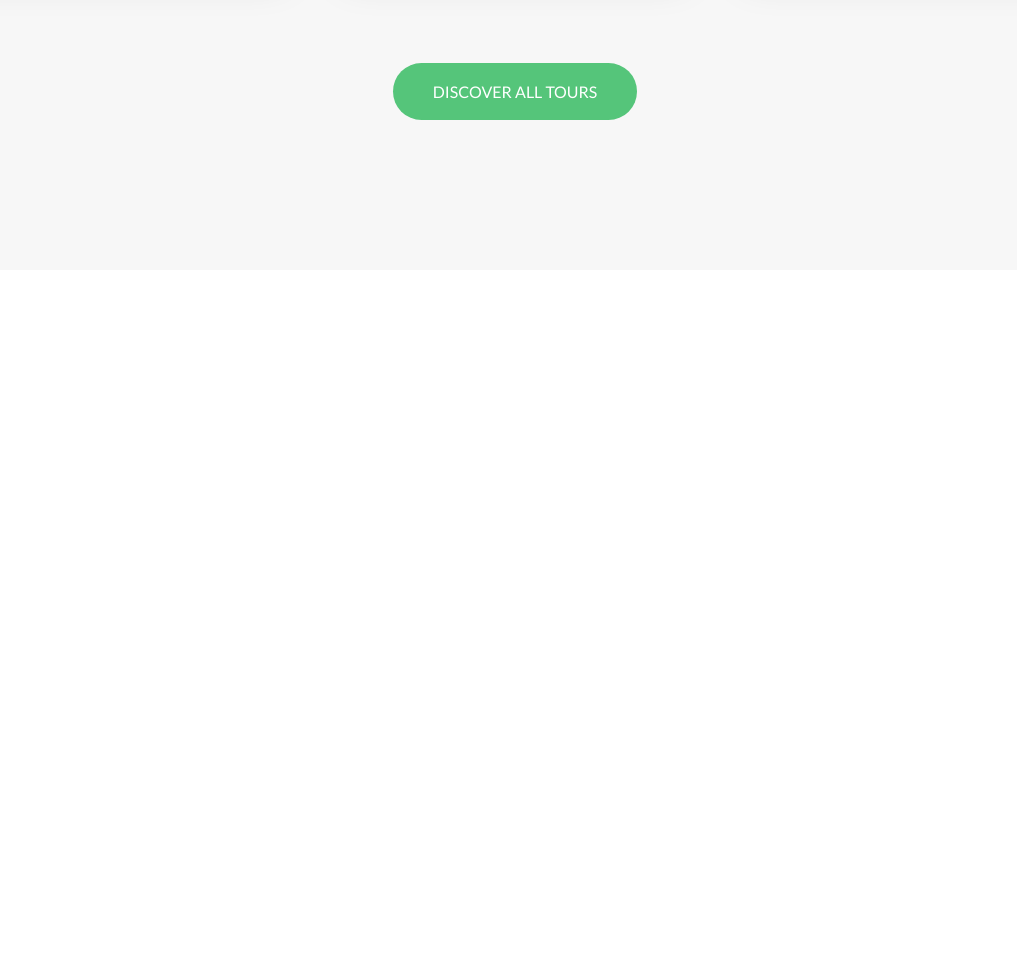
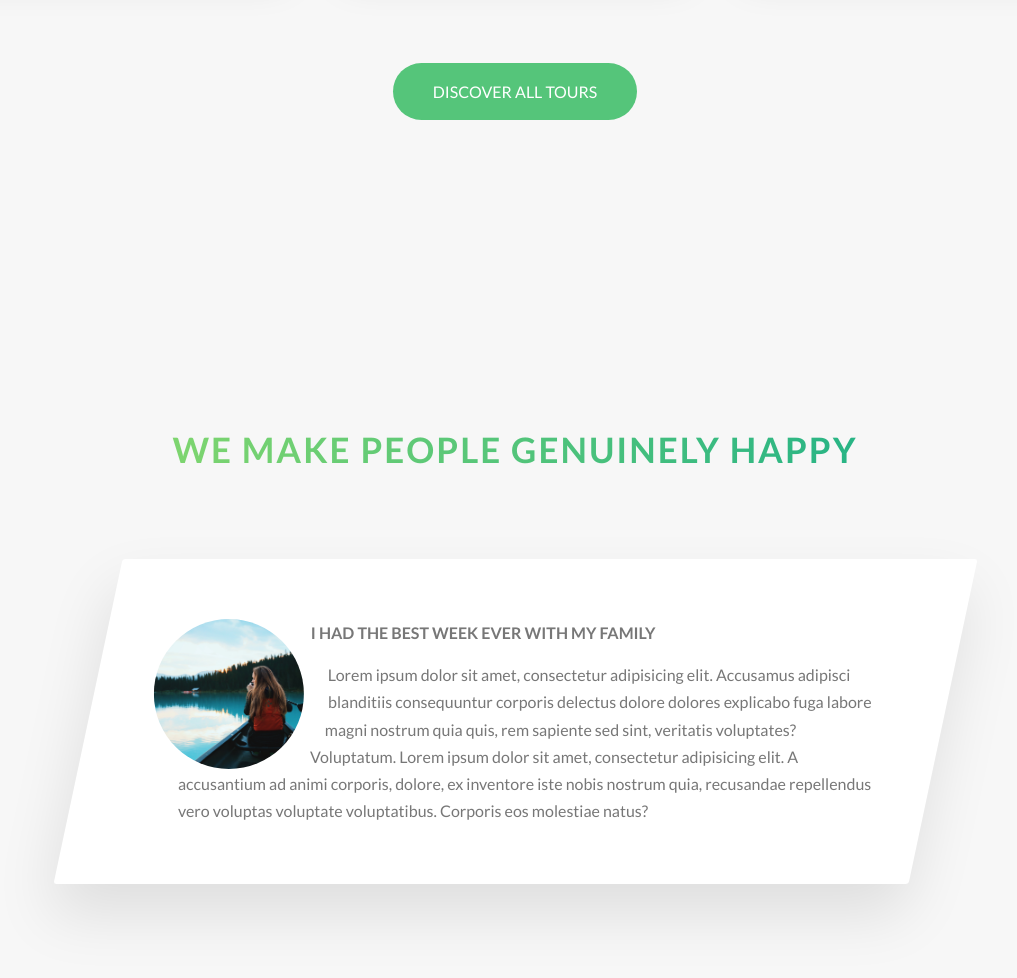
Before and after one commit to TestPlan/natours, a website: page index.html in a window 1280 px wide. Shown: the part 3061-4039 px from the top of the page, without its empty margins (125-1142 px from the left). Before the commit the page ends 3361 px from the top, so only its background shows below. Drawn offline with Linux system fonts and the light colour scheme.

Commit message:
finished top portion of story section

```diff
--- a/index.html
+++ b/index.html
@@ -203,6 +203,29 @@
       <a href="#" class="btn btn--green">Discover all tours</a>
     </div>
   </section>
+
+  <section class="section-stories">
+    <div class="util-center-text util-margin-bottom-big">
+      <h2 class="heading-secondary">
+        We make people genuinely happy
+      </h2>
+    </div>
+
+    <div class="row">
+      <div class="story">
+        <figure class="story__shape">
+          <img src="img/nat-8.jpg" alt="Person on a tour" class="story__img">
+        </figure>
+        <div class="story__text">
+          <h3 class="heading-tertiary util-margin-bottom-small">I had the best week ever with my family</h3>
+          <p>
+            Lorem ipsum dolor sit amet, consectetur adipisicing elit. Accusamus adipisci blanditiis consequuntur corporis delectus dolore dolores explicabo fuga labore magni nostrum quia quis, rem sapiente sed sint, veritatis voluptates?
+            Voluptatum. Lorem ipsum dolor sit amet, consectetur adipisicing elit. A accusantium ad animi corporis, dolore, ex inventore iste nobis nostrum quia, recusandae repellendus vero voluptas voluptate voluptatibus. Corporis eos molestiae natus?
+          </p>
+        </div>
+      </div>
+    </div>
+  </section>
 </main>
 
 <!--<section class="grid-test">-->
--- /dev/null
+++ b/sass/components/_story.scss
@@ -0,0 +1,29 @@
+.story {
+  background-color: $color-white;
+  border-radius: 3px;
+  box-shadow: 0 3rem 6rem rgba($color-black, .1);
+  font-size: $default-font-size;
+  margin: 0 auto;
+  padding: 6rem 6rem 6rem 9rem;
+  transform: skewX(-12deg);
+  width: 75%;
+
+  &__img {
+    height: 100%;
+  }
+
+  &__shape {
+    -webkit-clip-path: circle(50% at 50% 50%);
+    clip-path: circle(50% at 50% 50%);
+    float: left;
+    height: 15rem;
+    -webkit-shape-outside: circle(50% at 50% 50%);
+    shape-outside: circle(50% at 50% 50%);
+    transform: translateX(-3rem) skewX(12deg);
+    width: 15rem;
+  }
+
+  &__text {
+    transform: skewX(12deg);
+  }
+}
--- a/sass/main.scss
+++ b/sass/main.scss
@@ -11,6 +11,7 @@
 @import "components/card";
 @import "components/composition";
 @import "components/feature-box";
+@import "components/story";
 
 @import "layout/grid";
 @import "layout/header";
--- a/sass/pages/_home.scss
+++ b/sass/pages/_home.scss
@@ -16,6 +16,11 @@
   }
 }
 
+.section-stories {
+  background-color: $color-white-smoke;
+  padding: 15rem 0;
+}
+
 .section-tours {
   background-color: $color-white-smoke;
   margin-top: -10rem;
```
Also changed, not shown: css/style.css.
